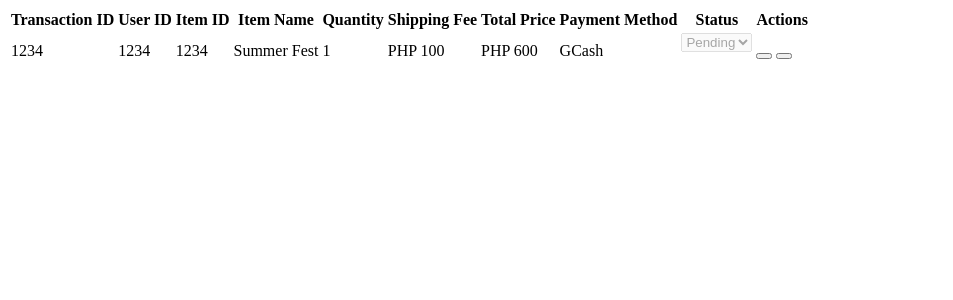
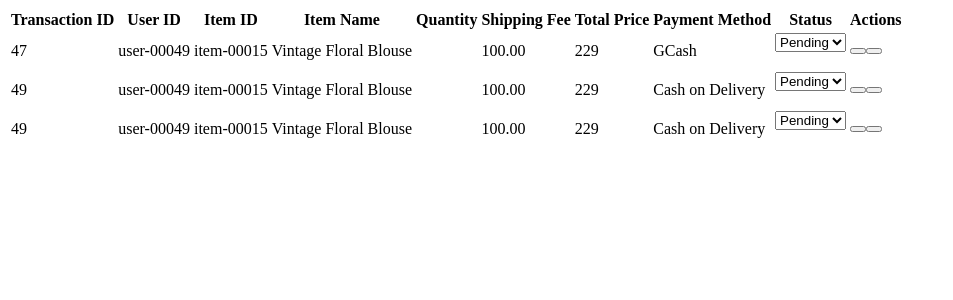
Before and after one commit to msn02/Ukay-Tamis-Management-System, a PHP site: page /order_items.php in a window 1280 px wide. Shown: the top 300 px of the page, without its empty margins (0-953 px from the left). Run offline with PHP 8.4, Linux system fonts and the light colour scheme; data comes from the database, SQL or seed files in the repository; a stand-in replaces the project's code that opens the database connection.

Commit message:
Update order_items.php

```diff
--- a/others/order_items.php
+++ b/others/order_items.php
@@ -1,5 +1,8 @@
 <div class="row mx-0 mt-4 p-2 card border-0 rounded-2">
-    <table class="table shadow-md">
+    <!-- Existing Search input -->
+    <div class="mb-3">
+    </div>
+    <table id="order_items" class="table shadow-md">
         <thead class="">
             <tr class="table_head">
                 <th scope="col">Transaction ID</th>
@@ -10,41 +13,61 @@
                 <th scope="col">Shipping Fee</th>
                 <th scope="col">Total Price</th>
                 <th scope="col">Payment Method</th>
-                <th scope="col-1">Status</th>
+                <th scope="col">Status</th>
                 <th scope="col">Actions</th>
             </tr>
         </thead>
         <tbody>
-            <!-- order details -->
-            <tr class="table_body align-middle">
-                <td scope="row" class="text-start">1234</td>
-                <td class="text-start">1234</td>
-                <td class="text-center">1234</td>
-                <td class="text-center">Summer Fest</td>
-                <td class="text-center">1</td>
-                <td class="text-end">PHP 100</td>
-                <td class="text-end fw-bold">PHP 600</td>
-                <td class="text-center">GCash</td>
-                <!-- order status -->
-                <td class="text-center hstack gap-2 d-flex justify-content-center">
-                    <form class="form_option">
-                        <select id="status" class="form-select rounded-1" disabled>
-                            <option selected>Pending</option>
-                            <option value="1">Packed</option>
-                            <option value="2">Shipped</option>
-                        </select>
-                    </form>
-                </td>
-                <!-- actions -->
-                <td class="text-center">
-                    <div class="m-0 p-0 hstack gap-2 d-flex justify-content-center gray_btn">
-                        <!-- edit order status -->
-                        <button id="edit_button" class="btn btn-secondary rounded-1"><i class="bi bi-pencil-square"></i></button>
-                        <!-- delete order -->
-                        <button class="btn btn-danger rounded-1"><i class="bi bi-trash3-fill"></i></button>
-                    </div>
-                </td>
-            </tr>
+            <?php
+            include('server/connection.php');
+
+            // SQL query to fetch order items data
+            $sql = "SELECT op.transaction_id, t.user_id, op.item_id, op.item_name, op.style_box_quantity AS quantity, t.shipping_fee, op.item_price AS total_price, t.payment_method, op.style_box_id AS status
+                    FROM order_product op
+                    INNER JOIN transaction t ON op.transaction_id = t.transaction_id";
+
+            $result = $conn->query($sql);
+
+            if ($result->num_rows > 0) {
+                while ($row = $result->fetch_assoc()) {
+                    // Skip displaying the entire row if item_id is empty
+                    if (empty($row["item_id"])) {
+                        continue;
+                    }
+
+                    echo "<tr class='table_body align-middle'>";
+                    echo "<td scope='row'>" . $row["transaction_id"] . "</td>";
+                    echo "<td>" . $row["user_id"] . "</td>";
+                    echo "<td>" . $row["item_id"] . "</td>";
+                    echo "<td>" . $row["item_name"] . "</td>";
+                    echo "<td>" . $row["quantity"] . "</td>";
+                    echo "<td>" . $row["shipping_fee"] . "</td>";
+                    echo "<td>" . $row["total_price"] . "</td>";
+                    echo "<td>" . $row["payment_method"] . "</td>";
+                    // Order Status column
+                    echo "<td class='text-center hstack gap-2 d-flex justify-content-center'>";
+                    echo "<form class='form_option'>";
+                    echo "<select id='status' class='form-select rounded-1'>";
+                    echo "<option value='0' " . ($row["status"] == 0 ? "selected" : "") . ">Pending</option>";
+                    echo "<option value='1' " . ($row["status"] == 1 ? "selected" : "") . ">Packed</option>";
+                    echo "<option value='2' " . ($row["status"] == 2 ? "selected" : "") . ">Shipped</option>";
+                    echo "</select>";
+                    echo "</form>";
+                    echo "</td>";
+                    // Actions column
+                    echo "<td class='text-center'>";
+                    echo "<div class='m-0 p-0 hstack gap-2 d-flex justify-content-center gray_btn'>";
+                    echo "<button id='edit_button' class='btn btn-secondary rounded-1'><i class='bi bi-pencil-square'></i></button>";
+                    echo "<button class='btn btn-danger rounded-1'><i class='bi bi-trash3-fill'></i></button>";
+                    echo "</div>";
+                    echo "</td>";
+                    echo "</tr>";
+                }
+            } else {
+                echo "<tr><td colspan='10'>No order items available</td></tr>";
+            }
+            $conn->close();
+            ?>
         </tbody>
     </table>
 </div>
```
